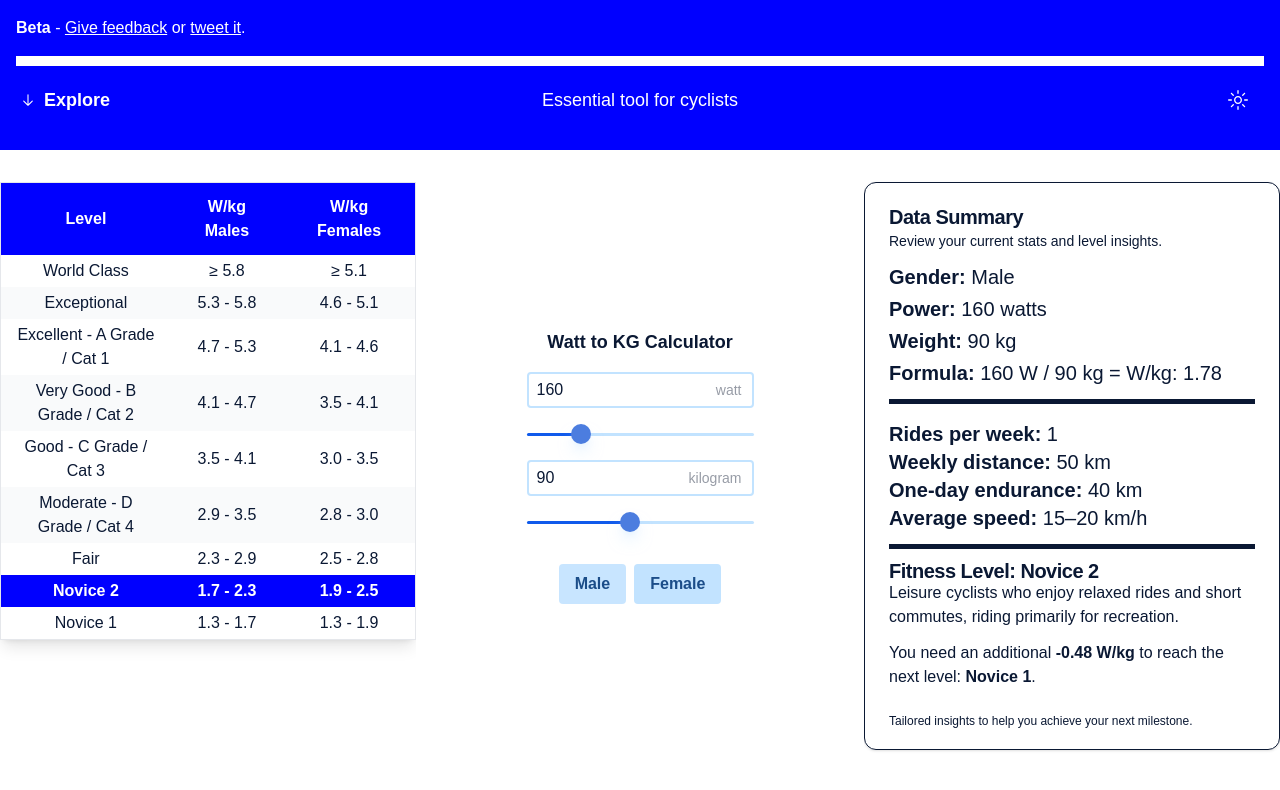
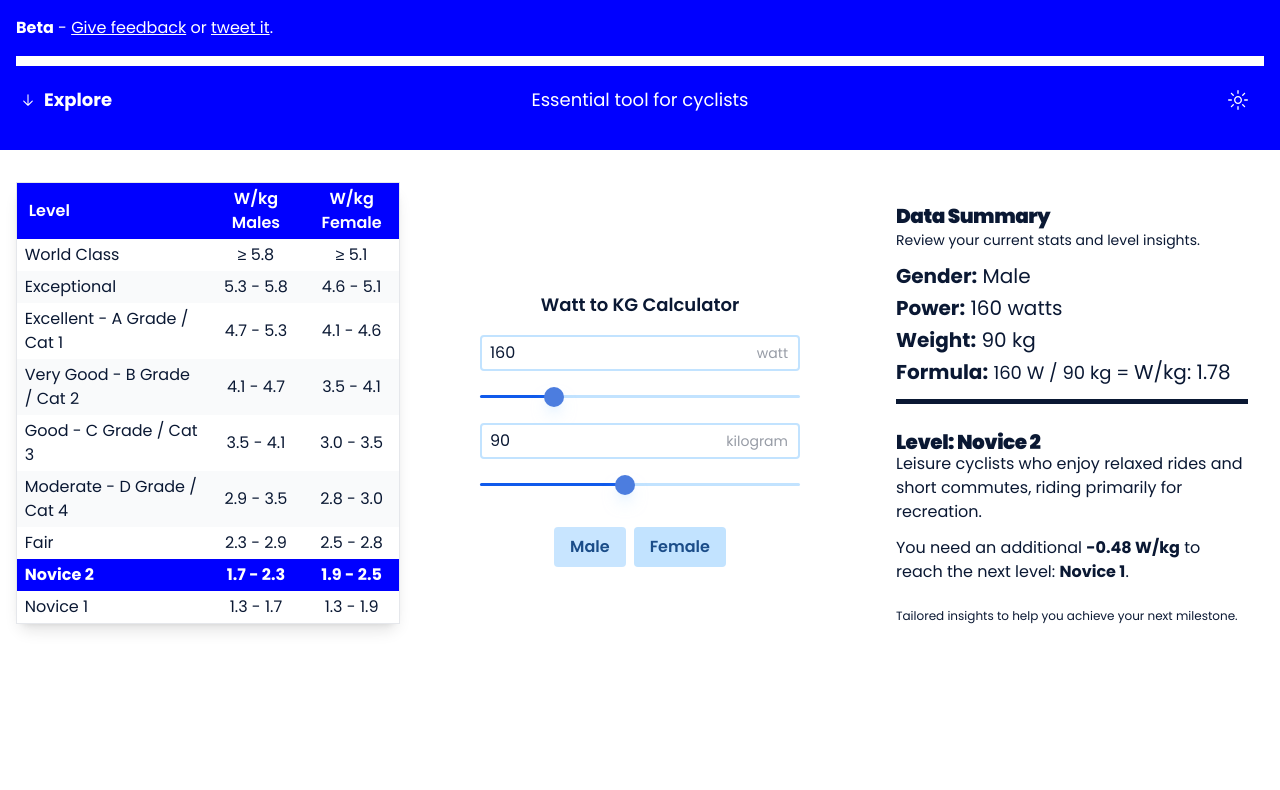
Before and after one commit to Roysignaler/wkg, a Next.js app: page / in a window 1280 px wide. Shown: the top 790 px of the page. Built offline with nearby package versions, Linux system fonts and the light colour scheme.

Commit message:
Fixed cards for multiple devices

```diff
--- a/src/app/globals.css
+++ b/src/app/globals.css
@@ -2,8 +2,10 @@
 @tailwind components;
 @tailwind utilities;
 
+/* globals.css */
+
 body {
-  font-family: Arial, Helvetica, sans-serif;
+  font-family: var(--font-poppins), sans-serif;
 }
 
 @layer base {
--- a/src/app/layout.tsx
+++ b/src/app/layout.tsx
@@ -1,16 +1,38 @@
 import type { Metadata } from "next";
 import localFont from "next/font/local";
+import { Audiowide, Inter, Poppins } from "next/font/google";
 import "./globals.css";
 
+// Local fonts setup
 const geistSans = localFont({
   src: "./fonts/GeistVF.woff",
   variable: "--font-geist-sans",
   weight: "100 900",
 });
+
 const geistMono = localFont({
   src: "./fonts/GeistMonoVF.woff",
   variable: "--font-geist-mono",
   weight: "100 900",
+});
+
+// Google Fonts setup
+const audiowide = Audiowide({
+  subsets: ["latin"],
+  variable: "--font-audiowide",
+  weight: "400",
+});
+
+const inter = Inter({
+  subsets: ["latin"],
+  variable: "--font-inter",
+  weight: ["400", "600", "700"],
+});
+
+const poppins = Poppins({
+  subsets: ["latin"],
+  variable: "--font-poppins",
+  weight: ["100", "200", "300", "400", "500", "600", "700", "800", "900"],
 });
 
 export const metadata: Metadata = {
@@ -26,7 +48,7 @@ export default function RootLayout({
   return (
     <html lang="en">
       <body
-        className={`${geistSans.variable} ${geistMono.variable} antialiased`}
+        className={`${geistSans.variable} ${geistMono.variable} ${audiowide.variable} ${inter.variable} ${poppins.variable} antialiased`}
       >
         {children}
       </body>
--- a/src/app/page.tsx
+++ b/src/app/page.tsx
@@ -123,7 +123,7 @@ export default function Home() {
         </div>
 
         {/* Left side - Cycling Performance Table with fixed height */}
-        <div className="order-2 md:order-2 lg:order-1 p-0 py-4 flex justify-center items-start h-[600px] overflow-y-auto">
+        <div className="order-2 md:order-2 lg:order-1 p-0 py-4 flex justify-center items-start h-[525px] overflow-y-auto">
           <CyclingPerformanceTable
             isWarmTheme={isWarmTheme}
             result={wpk}
@@ -132,12 +132,13 @@ export default function Home() {
         </div>
 
         {/* Right side - Summary in Card with fixed height */}
+        {/* Right side - Summary in Card with fixed height */}
         <div
-          className={`order-3 md:order-3 lg:order-3 p-0 py-4 flex items-start text-xl ${
+          className={`order-3 md:order-3 lg:order-3 p-0 py-4 flex items-start justify-center text-xl ${
             isWarmTheme ? "text-[#F94807]" : "text-[#0A1833]"
-          } h-[600px] overflow-y-auto`}
+          } h-[525px] overflow-y-auto`}
         >
-          <Card className="w-full h-full">
+          <Card className="w-full h-full md:max-w-[400px] md:mx-auto">
             <CardHeader className="space-y-1 pb-3">
               <CardTitle className="space-y-1">
                 <strong>Data Summary</strong>
@@ -147,7 +148,7 @@ export default function Home() {
               </CardDescription>
             </CardHeader>
             <CardContent className="space-y-4">
-              <div className="space-y-1 border-b-[5px] border[-color-bright-100] pb-3">
+              <div className="space-y-1 border-b-[5px] pb-3">
                 <p>
                   <strong>Gender:</strong>{" "}
                   {gender.charAt(0).toUpperCase() + gender.slice(1)}
@@ -159,35 +160,19 @@ export default function Home() {
                   <strong>Weight:</strong> {kg} kg
                 </p>
                 <p>
-                  <strong>Formula:</strong> {watts} W / {kg} kg = {result}
+                  <strong>Formula:</strong>{" "}
+                  <span className="text-lg">
+                    {watts} W / {kg} kg ={" "}
+                  </span>
+                  {result}
                 </p>
               </div>
 
               {currentLevel && (
                 <div>
-                  <div className="space-y-0 border-b-[5px] border[-color-bright-100] pb-3">
-                    <div>
-                      <p>
-                        <strong>Rides per week:</strong>{" "}
-                        {currentLevel.typicalWeek.ridesPerWeek}
-                      </p>
-                      <p>
-                        <strong>Weekly distance:</strong>{" "}
-                        {currentLevel.typicalWeek.weeklyDistance}
-                      </p>
-                      <p>
-                        <strong>One-day endurance:</strong>{" "}
-                        {currentLevel.typicalWeek.oneDayEndurance}
-                      </p>
-                      <p>
-                        <strong>Average speed:</strong>{" "}
-                        {currentLevel.typicalWeek.avgSpeed}
-                      </p>
-                    </div>
-                  </div>
                   <div className="pt-3">
                     <CardTitle>
-                      <strong>Fitness Level: {currentLevel.name}</strong>
+                      <strong>Level: {currentLevel.name}</strong>
                     </CardTitle>
                     <p className="text-base">{currentLevel.description}</p>
                   </div>
--- a/src/components/ui/card.tsx
+++ b/src/components/ui/card.tsx
@@ -1,6 +1,6 @@
-import * as React from "react"
+import * as React from "react";
 
-import { cn } from "@/lib/utils"
+import { cn } from "@/lib/utils";
 
 const Card = React.forwardRef<
   HTMLDivElement,
@@ -8,14 +8,11 @@ const Card = React.forwardRef<
 >(({ className, ...props }, ref) => (
   <div
     ref={ref}
-    className={cn(
-      "rounded-xl border bg-card text-card-foreground shadow",
-      className
-    )}
+    className={cn("text-card-foreground ", className)}
     {...props}
   />
-))
-Card.displayName = "Card"
+));
+Card.displayName = "Card";
 
 const CardHeader = React.forwardRef<
   HTMLDivElement,
@@ -26,8 +23,8 @@ const CardHeader = React.forwardRef<
     className={cn("flex flex-col space-y-1.5 p-6", className)}
     {...props}
   />
-))
-CardHeader.displayName = "CardHeader"
+));
+CardHeader.displayName = "CardHeader";
 
 const CardTitle = React.forwardRef<
   HTMLParagraphElement,
@@ -38,8 +35,8 @@ const CardTitle = React.forwardRef<
     className={cn("font-semibold leading-none tracking-tight", className)}
     {...props}
   />
-))
-CardTitle.displayName = "CardTitle"
+));
+CardTitle.displayName = "CardTitle";
 
 const CardDescription = React.forwardRef<
   HTMLParagraphElement,
@@ -50,16 +47,16 @@ const CardDescription = React.forwardRef<
     className={cn("text-sm text-muted-foreground", className)}
     {...props}
   />
-))
-CardDescription.displayName = "CardDescription"
+));
+CardDescription.displayName = "CardDescription";
 
 const CardContent = React.forwardRef<
   HTMLDivElement,
   React.HTMLAttributes<HTMLDivElement>
 >(({ className, ...props }, ref) => (
   <div ref={ref} className={cn("p-6 pt-0", className)} {...props} />
-))
-CardContent.displayName = "CardContent"
+));
+CardContent.displayName = "CardContent";
 
 const CardFooter = React.forwardRef<
   HTMLDivElement,
@@ -70,7 +67,14 @@ const CardFooter = React.forwardRef<
     className={cn("flex items-center p-6 pt-0", className)}
     {...props}
   />
-))
-CardFooter.displayName = "CardFooter"
+));
+CardFooter.displayName = "CardFooter";
 
-export { Card, CardHeader, CardFooter, CardTitle, CardDescription, CardContent }
+export {
+  Card,
+  CardHeader,
+  CardFooter,
+  CardTitle,
+  CardDescription,
+  CardContent,
+};
--- a/src/components/ui/watt-per-kilo-table.tsx
+++ b/src/components/ui/watt-per-kilo-table.tsx
@@ -50,22 +50,24 @@ const CyclingPerformanceTable = ({
   };
 
   return (
-    <div className="flex justify-center ">
-      <table className="min-w-full border border-gray-200 shadow-lg">
+    <div className="flex justify-center">
+      <table className="min-w-full rounded-xl border border-gray-200 shadow-lg">
         <thead>
           <tr
             className={`w-full p-4 ${
               isWarmTheme ? "bg-[#F94807]" : "bg-color-bright-100"
             } text-white`}
           >
-            <th className="px-6 py-3 text-center text-white font-semibold">
+            <th className="p-3 py-3 text-left text-white font-semibold">
               Level
             </th>
-            <th className="px-6 py-3 text-center text-white font-semibold">
-              W/kg Males
+            <th className="w-1/4 px-1 py-1 text-center text-white font-semibold">
+              W/kg <br />
+              Males
             </th>
-            <th className="px-6 py-3 text-center text-white font-semibold">
-              W/kg Females
+            <th className="w-1/4 px-1 py-1 text-center text-white font-semibold">
+              W/kg <br />
+              Female
             </th>
           </tr>
         </thead>
@@ -78,7 +80,7 @@ const CyclingPerformanceTable = ({
             return (
               <tr
                 key={index}
-                className={`${
+                className={`w-1/2 ${
                   isHighlighted
                     ? `${
                         isWarmTheme
@@ -91,7 +93,7 @@ const CyclingPerformanceTable = ({
                 }`}
               >
                 <td
-                  className={`px-4 py-1 text-center ${
+                  className={`px-2 py-1 text-left ${
                     isHighlighted
                       ? "text-white"
                       : isWarmTheme
@@ -102,7 +104,7 @@ const CyclingPerformanceTable = ({
                   {row.level}
                 </td>
                 <td
-                  className={`px-4 py-1 text-center ${
+                  className={`w-1/6 px-1 py-1 text-center ${
                     isHighlighted
                       ? "text-white"
                       : isWarmTheme
@@ -113,7 +115,7 @@ const CyclingPerformanceTable = ({
                   {row.maleWkg}
                 </td>
                 <td
-                  className={`px-4 py-1 text-center ${
+                  className={`w-1/6 px-1 py-1 text-center ${
                     isHighlighted
                       ? "text-white"
                       : isWarmTheme
```
